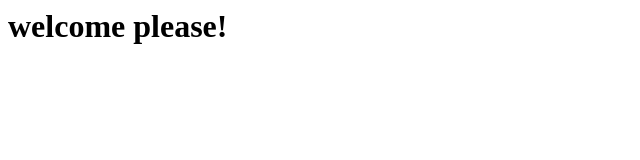
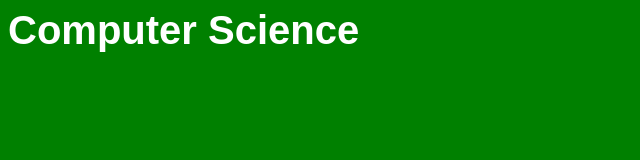
Before and after one commit to Omar-coder/omar-coder.github.io, a plain HTML site: page index.html in a window 1280 px wide. Shown: the whole page, without its empty margins (0-640 px from the left). Drawn offline with Linux system fonts and the light colour scheme.

Commit message:
Update index.html

```diff
--- a/index.html
+++ b/index.html
@@ -1,9 +1,17 @@
 <DOCTYPE html>
     <html lang="en">
     <head>
-        <title>my page</title>
+        <title>omar_page</title>
         </head>
         <body>
-            <h1>welcome please!</h1>
+            <h1>Computer Science</h1>
         </body>
+        <style>
+            body {
+                background-color: green;
+                font-family: arial;
+                font-size: 20px;
+                color: white;
+            }
+        </style>
     </html>
```
